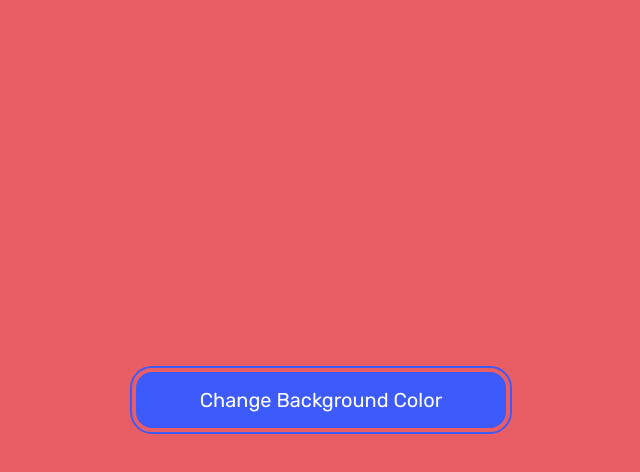
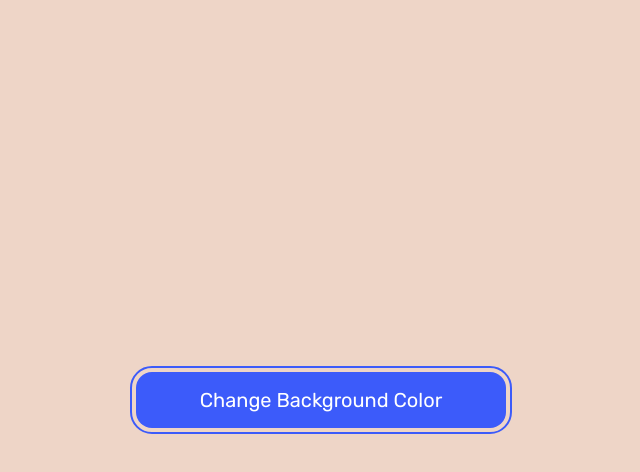
Before and after one commit to nazmunsakib/100-dom-projects, a plain HTML site: page background-color-changer/index.html in a window 1280 px wide. Both pictures are taken after a click on the button "Change Background Color". Shown: the whole page, without its empty margins (319-959 px from the left). Drawn offline with Linux system fonts and the light colour scheme.

Commit message:
Change background color on click

```diff
--- a/background-color-changer/app.js
+++ b/background-color-changer/app.js
@@ -1,12 +1,35 @@
-const btnColorChange = document.querySelector('.change-color');
 
-function generateRandomNumber(n) {
-  return Math.floor(Math.random() * n);
+/*
+* Change background color with random rgb color
+*/
+
+window.onload = () => {
+  main();
 }
 
-btnColorChange.addEventListener('click', () => {
-  const r = generateRandomNumber(255);
-  const g = generateRandomNumber(255);
-  const b = generateRandomNumber(255);
-  document.body.style.backgroundColor = `rgb(${r}, ${g}, ${b})`;
-});
+/*
+* The main function
+*/
+function main(){
+  const siteMain = document.getElementById('site-main');
+  const changeBG = document.getElementsByClassName('change-color');
+
+  for( let btn of changeBG ){
+    btn.addEventListener('click',() => {
+      const bgColor = generateRGB();
+      siteMain.style.backgroundColor = bgColor;
+    });
+  }
+
+}
+
+/*
+* Random RGB genaretor
+*/
+const generateRGB = () => {
+  const r = Math.floor( Math.random() * 255 );
+  const g = Math.floor( Math.random() * 255 );
+  const b = Math.floor( Math.random() * 255 );
+
+  return `rgb(${r}, ${g}, ${b})`;
+}
--- a/background-color-changer/index.html
+++ b/background-color-changer/index.html
@@ -9,7 +9,7 @@
     <link rel="stylesheet" href="./style.css" />
     <script src="./app.js" defer></script>
   </head>
-  <body>
+  <body id="site-main">
     <button class="change-color">Change Background Color</button>
   </body>
 </html>
```
